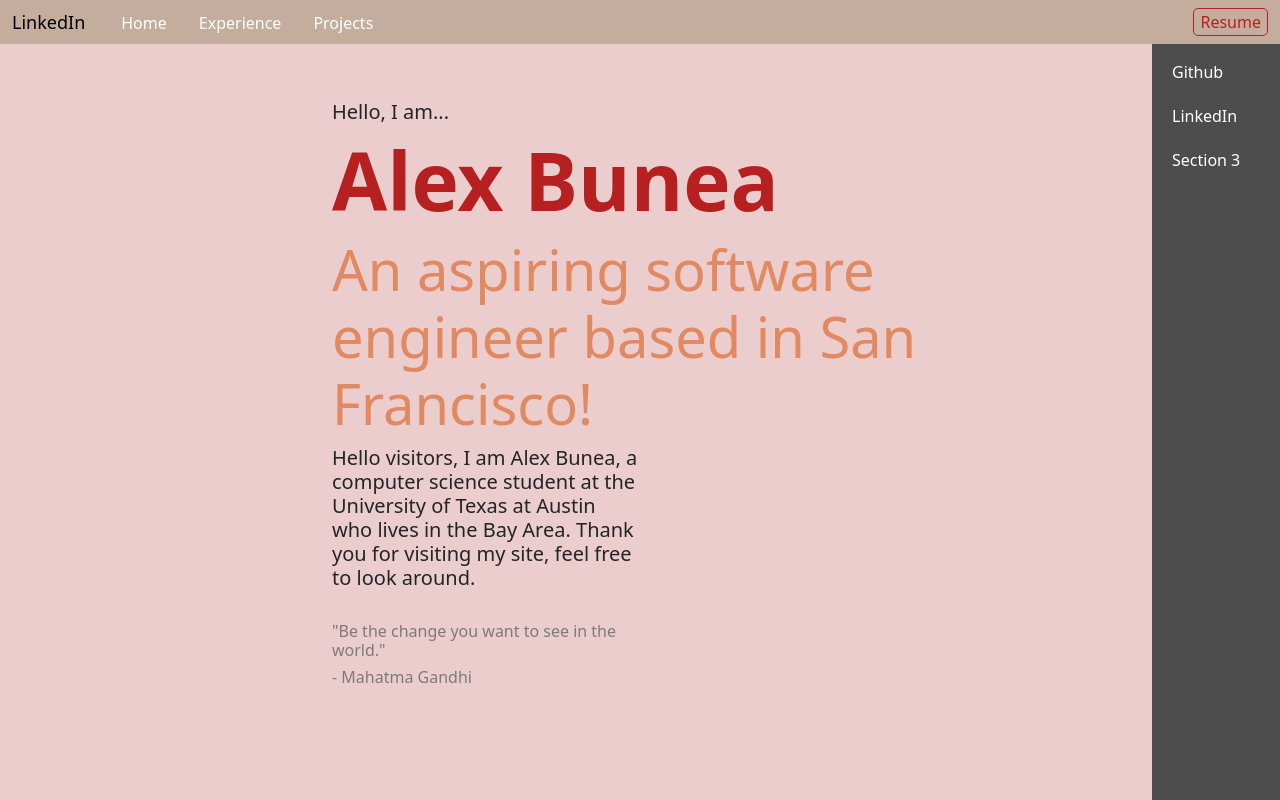
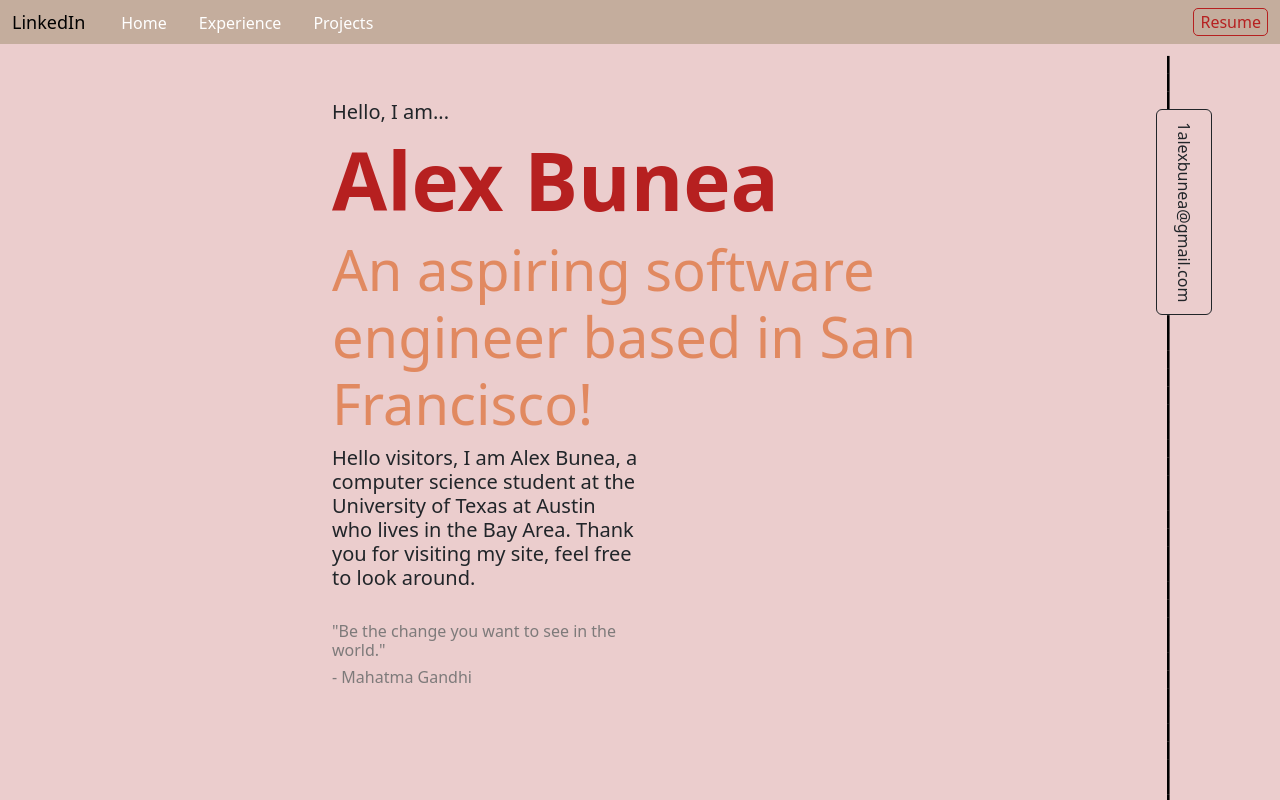
Before and after one commit to 1AlexBunea/Portfolio-Website, a React (Vite) app: page / in a window 1280 px wide. Built offline with nearby package versions, Linux system fonts and the light colour scheme.

Commit message:
sidebar changes

```diff
--- a/src/Sidebar.css
+++ b/src/Sidebar.css
@@ -5,37 +5,33 @@
     top: 0;
     right: 0;
     width: 10%;
-    min-width: 110px; /* Set your desired minimum width */
-    max-width: 10%;
+    min-width: 60px; /* Set your desired minimum width */
+    max-width: 5%;
+    margin-right: 5%;
+    margin-top: 5%;
     height: 100%;
-    background-color: #4d4d4d;
-    color: white;
+    /* background-color: #4d4d4d; */
+    background-color: transparent;
+    color: black;
     padding: 20px;
     box-sizing: border-box; /* Ensures padding is included in the width calculation */
     transition: 0.3s ease-in-out; /* Smooth transition for hiding/showing */
   }
 
-  .sidebar h2 {
-    margin-top: 0;
-  }
 
-  .sidebar ul {
-    list-style-type: none;
-    padding: 0;
-  }
+  .rotated-items {
+    display: flex;
+    /* flex-direction: column; Arrange items vertically */
+    transform: rotate(90deg); /* Rotate all items by 90 degrees */
+}
 
-  .sidebar ul li {
-    margin: 20px 0;
-  }
+.rotated-text {
+  white-space: nowrap; /* ensure text doesn't wrap */
+}
 
-  .sidebar ul li a {
-    color: white;
-    text-decoration: none;
-  }
-
-  .sidebar ul li a:hover {
-    text-decoration: underline;
-  }
+.btn {
+  white-space: nowrap; /* ensure text doesn't wrap */
+}
 
   /* Media query to hide the sidebar on small screens */
   @media (max-width: 600px) {
@@ -52,3 +48,18 @@
       visibility: visible;
     }
   }
+
+  @media (max-height: 600px) {
+    .sidebar {
+        opacity: 0;
+        visibility: hidden;
+    }
+  }
+
+  /* Ensure the button is visible on larger screens */
+  @media (min-height: 601px) {
+    .sidebar {
+      opacity: 1;
+      visibility: visible;
+    }
+  }
--- a/src/Sidebar.tsx
+++ b/src/Sidebar.tsx
@@ -8,11 +8,15 @@ const Sidebar: React.FC = () => {
     <div className="sidebar" style={{
         marginTop:20,
     }}>
-      <ul>
-        <li><a href="#section1">Github</a></li>
-        <li><a href="#section2">LinkedIn</a></li>
-        <li><a href="#section3">Section 3</a></li>
-      </ul>
+      <div className='rotated-items'>
+        <div className='rotated-text'>
+          <h1>___</h1>
+        </div>
+        <button className='btn btn-outline-dark'>1alexbunea@gmail.com</button>
+        <div className='rotated-text'>
+          <h1>__________________________________________________</h1>
+        </div>
+      </div>
     </div>
   );
 };
```
